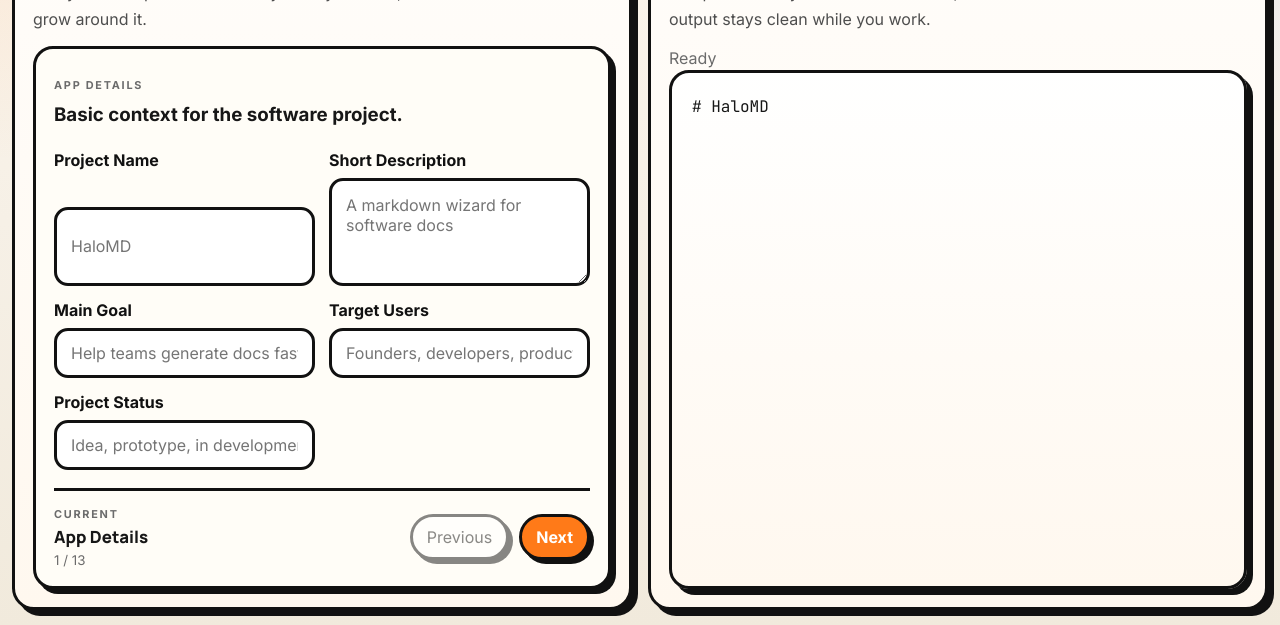
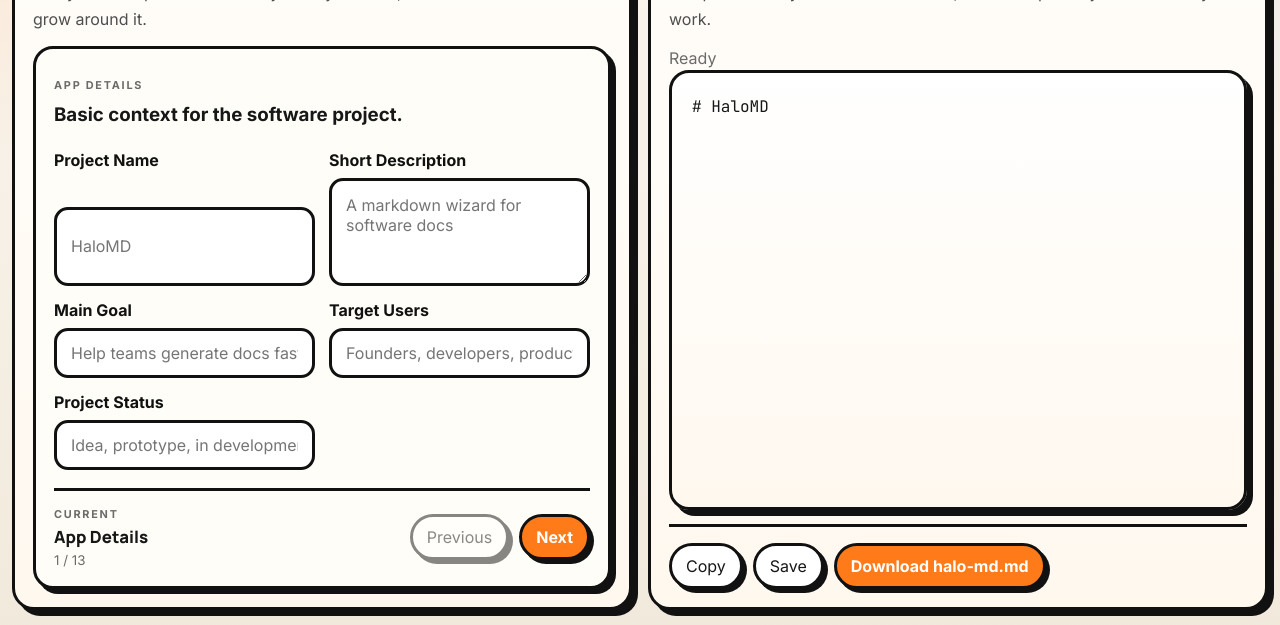
Before and after one commit to marthinmhpakpahan/halo-md-nextjs, a Next.js app: page / in a window 1280 px wide. Shown: the part 276-901 px from the top of the page. Built offline with nearby package versions, Linux system fonts and the light colour scheme; no server answers.

Commit message:
fix: move output actions below preview

```diff
--- a/src/app/globals.css
+++ b/src/app/globals.css
@@ -299,6 +299,12 @@ a {
   align-items: center;
 }
 
+.output-footer {
+  margin-top: 14px;
+  padding-top: 16px;
+  border-top: 3px solid var(--border);
+}
+
 .primary-button,
 .ghost-button,
 .chip-action {
--- a/src/components/halo-md-app.tsx
+++ b/src/components/halo-md-app.tsx
@@ -351,7 +351,12 @@ export function HaloMdApp() {
                 The preview only includes filled fields, so the output stays clean while you work.
               </p>
             </div>
+          </div>
 
+          <p className="save-status">{saveStatus}</p>
+          <MarkdownPreview markdown={markdown || "# HaloMD"} />
+
+          <div className="output-footer">
             <div className="preview-actions">
               <button type="button" className="ghost-button" onClick={() => void handleCopy()}>
                 Copy
@@ -364,9 +369,6 @@ export function HaloMdApp() {
               </button>
             </div>
           </div>
-
-          <p className="save-status">{saveStatus}</p>
-          <MarkdownPreview markdown={markdown || "# HaloMD"} />
         </section>
       </section>
     </main>
```
